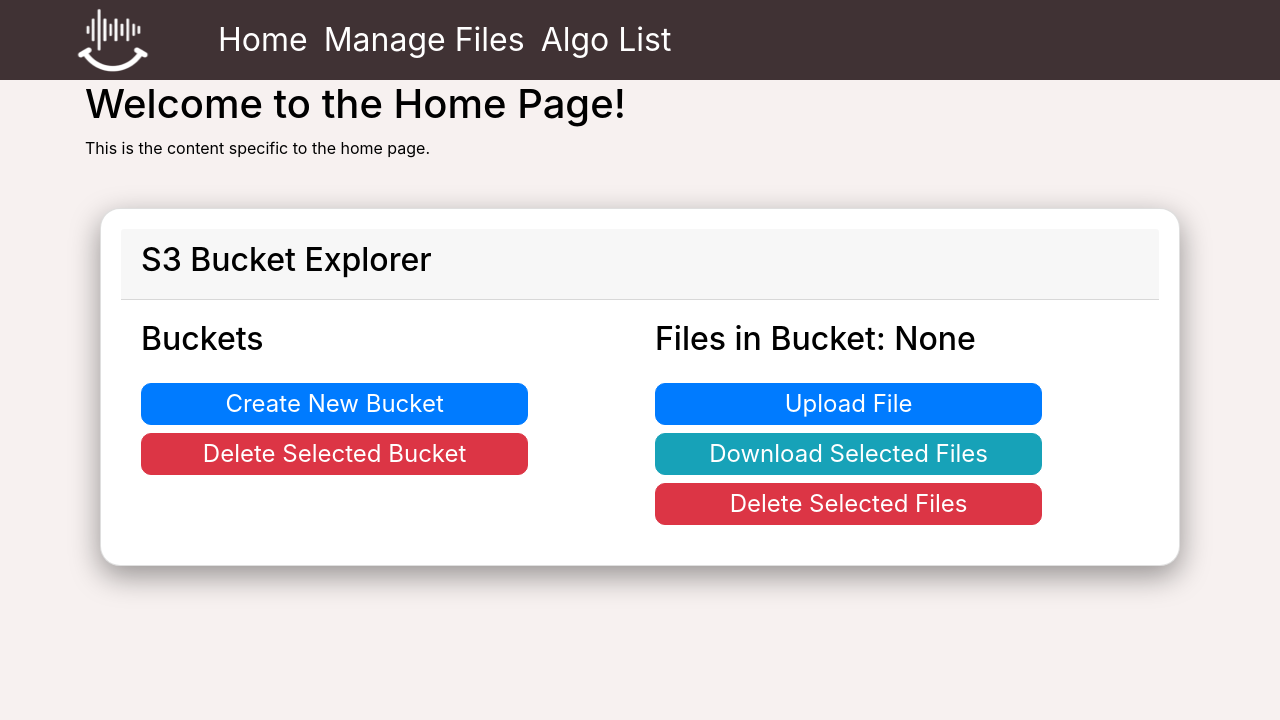
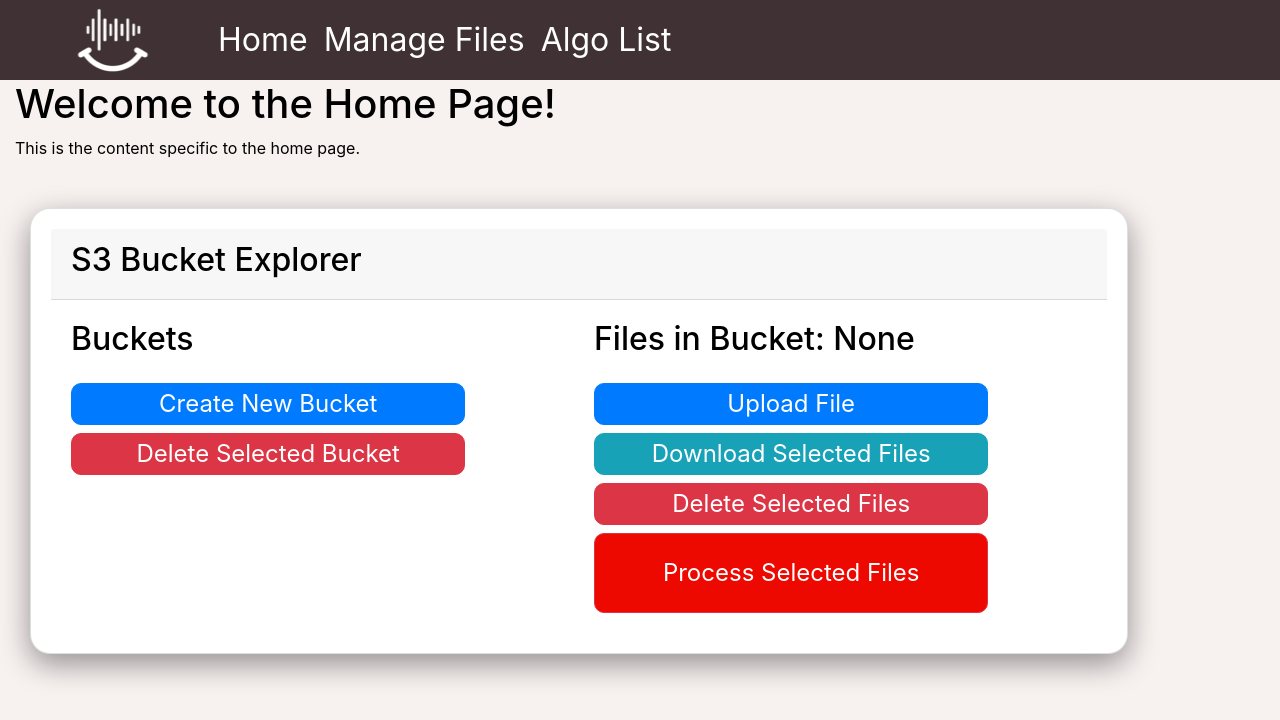
Before and after one commit to DavidRand75/sandrapg, a Flask app: page / in a window 1280 px wide. Shown: the top 720 px of the page. Run offline with Flask 3, Linux system fonts and the light colour scheme; data that the repository does not hold is empty; some libraries are stand-ins or nearby versions.

Commit message:
front navbar + cosmetics 2

```diff
--- a/static/css/_s3_explorer.css
+++ b/static/css/_s3_explorer.css
@@ -9,6 +9,9 @@ h4, h5 {
     border-radius: 20px; /* Rounded corners */
     box-shadow: 0 10px 30px rgba(0, 0, 0, 0.4); /* Heavy shadow */
     padding: 20px;
+    margin-left: 0 !important; /* Force the card to the left */
+    margin-right: auto !important; /* Prevent it from being centered */
+    width: 90%;
 }
 
 /* Custom button design */
@@ -19,6 +22,16 @@ h4, h5 {
     width: 80%;
 }
 
+/* Custom button design */
+.custom-btn2 {
+    font-size: 1.5rem; /* Larger text */
+    border-radius: 10px; /* Rounded corners */
+    padding: 2px 6px;  /* Increase padding */
+    width: 80%;
+    height: 80px;
+    background-color: #ED0800;
+}
+
 /* Extra margin for separation */
 .mt-2 {
     margin-top: 15px;
--- a/templates/_s3_explorer.html
+++ b/templates/_s3_explorer.html
@@ -1,4 +1,4 @@
-<div class="container mt-5">
+<div class="container-fluid mt-5" style="max-width: 100%; text-align: left;">
     <div class="card custom-card">
         <div class="card-header">
             <h4>S3 Bucket Explorer</h4>
@@ -35,6 +35,7 @@
                     <!-- Download and Delete buttons for files -->
                     <button class="btn btn-info btn-block custom-btn mt-2" id="download-files-btn">Download Selected Files</button>
                     <button class="btn btn-danger btn-block custom-btn mt-2" id="delete-files-btn">Delete Selected Files</button>
+                    <button class="btn btn-danger btn-block custom-btn2 mt-2" id="process-files-btn">Process Selected Files</button>
                 </div>
             </div>
         </div>
--- a/templates/base.html
+++ b/templates/base.html
@@ -29,7 +29,7 @@
     {% endblock %}
 
     <!-- Main content block -->
-    <div class="container">
+    <div class="container-fluid">
         {% block content %}{% endblock %}
     </div>
 
```
